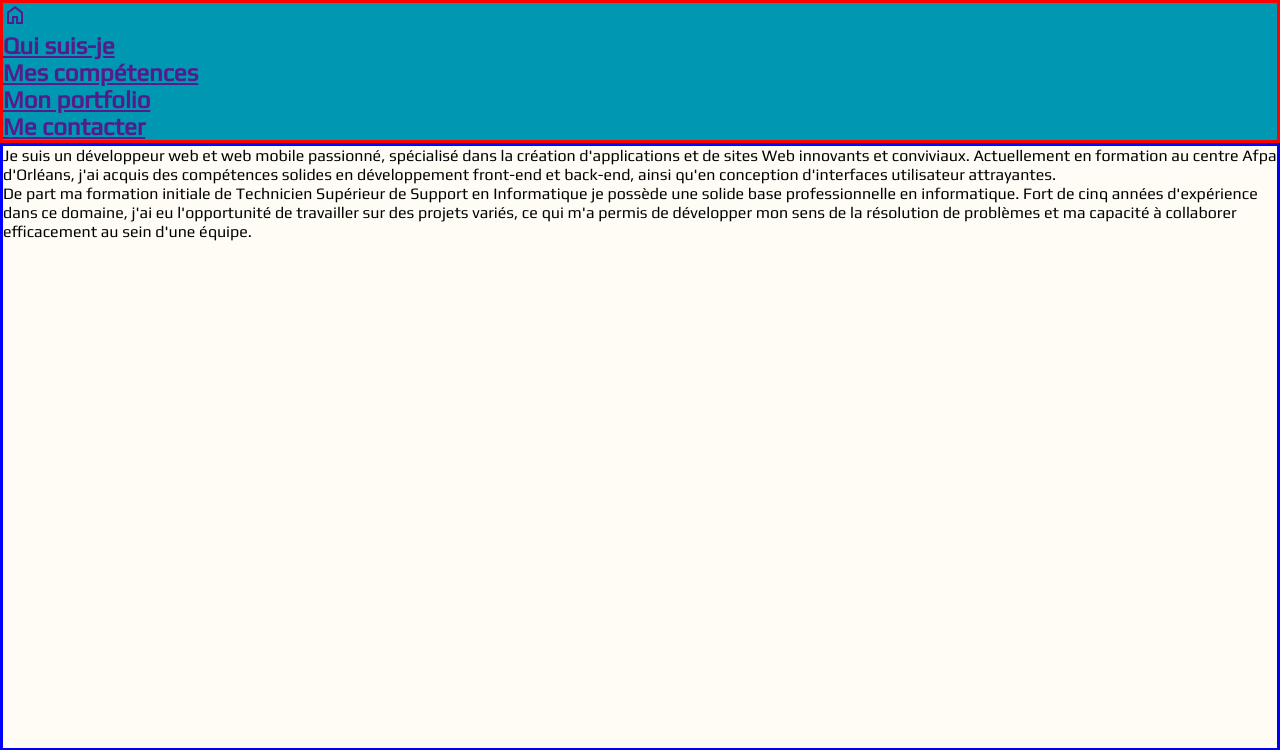
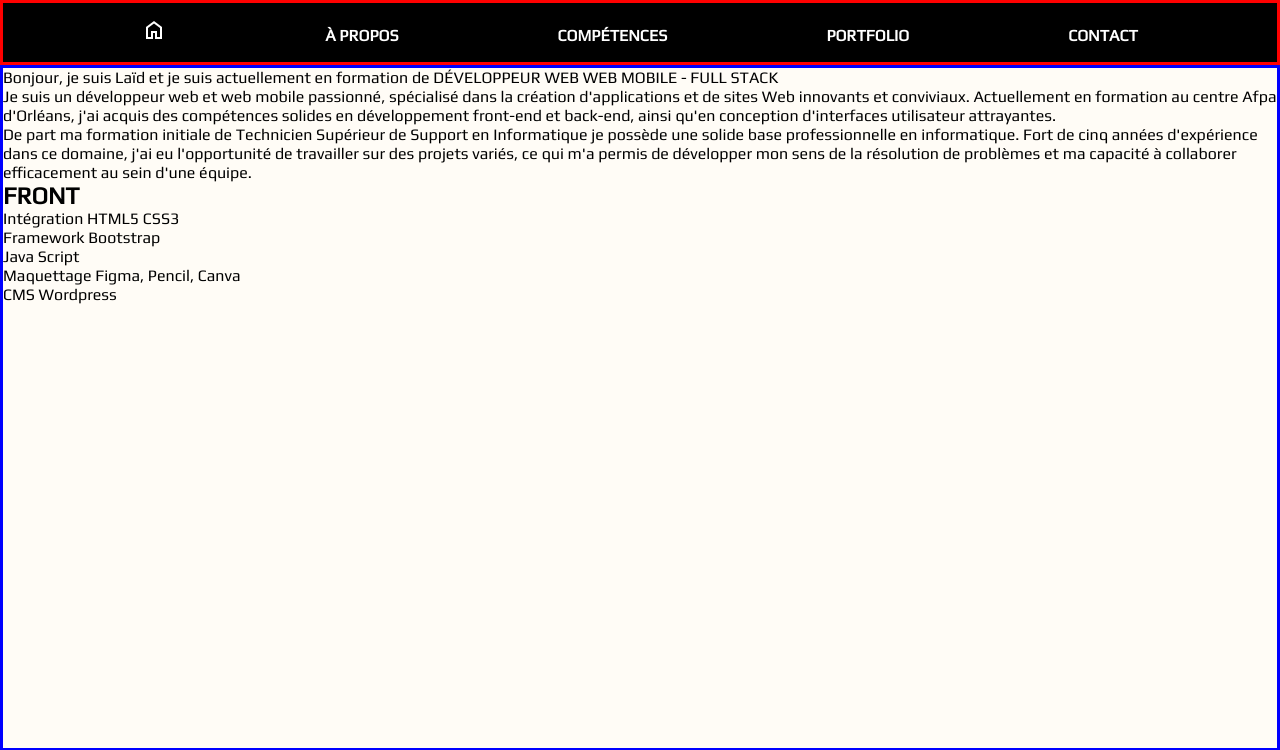
Before and after one commit to Ashkade/CV_PHP, a PHP site: page / in a window 1280 px wide. Shown: the top 750 px of the page. Run offline with PHP 8.4, Linux system fonts and the light colour scheme; some web fonts are replaced.

Commit message:
ajout contenu main modification header

```diff
--- a/Header/header.php
+++ b/Header/header.php
@@ -2,11 +2,11 @@
 
 <nav>
 
-    <h1><a href=""><span class="material-symbols-outlined">home</span></a></h1>
-    <h1><a href="">Qui suis-je</a></h1>
-    <h1><a href="">Mes compétences</a></h1>
-    <h1><a href="">Mon portfolio</a></h1>
-    <h1><a href="">Me contacter</a></h1>
+    <h1><a href="#"><span class="material-symbols-outlined">home</span></a></h1>
+    <h1><a href="#">À PROPOS</a></h1>
+    <h1><a href="#">COMPÉTENCES</a></h1>
+    <h1><a href="#">PORTFOLIO</a></h1>
+    <h1><a href="#">CONTACT</a></h1>
 
 </nav>
 
--- a/Main/main.php
+++ b/Main/main.php
@@ -1,7 +1,21 @@
 <main>
 
+<div>
+    <p>Bonjour, je suis Laïd et je suis actuellement en formation de <span>DÉVELOPPEUR WEB WEB MOBILE - FULL STACK</span></p>
 
-<p>Je suis un développeur web et web mobile passionné, spécialisé dans la création d'applications et de sites Web innovants et conviviaux. Actuellement en formation au centre Afpa d'Orléans, j'ai acquis des compétences solides en développement front-end et back-end, ainsi qu'en conception d'interfaces utilisateur attrayantes.</p>
-<p>De part ma formation initiale de Technicien Supérieur de Support en Informatique je possède une solide base professionnelle en informatique. Fort de cinq années d'expérience dans ce domaine, j'ai eu l'opportunité de travailler sur des projets variés, ce qui m'a permis de développer mon sens de la résolution de problèmes et ma capacité à collaborer efficacement au sein d'une équipe.</p>
-
+</div>
+<div>
+    <p>Je suis un développeur web et web mobile passionné, spécialisé dans la création d'applications et de sites Web innovants et conviviaux. Actuellement en formation au centre Afpa d'Orléans, j'ai acquis des compétences solides en développement front-end et back-end, ainsi qu'en conception d'interfaces utilisateur attrayantes.</p>
+    <p>De part ma formation initiale de Technicien Supérieur de Support en Informatique je possède une solide base professionnelle en informatique. Fort de cinq années d'expérience dans ce domaine, j'ai eu l'opportunité de travailler sur des projets variés, ce qui m'a permis de développer mon sens de la résolution de problèmes et ma capacité à collaborer efficacement au sein d'une équipe.</p>
+</div>
+<div>
+    <h2>FRONT</h2>
+        <ul>
+            <li>Intégration HTML5 CSS3</li>
+            <li>Framework Bootstrap</li>
+            <li>Java Script</li>
+            <li>Maquettage Figma, Pencil, Canva</li>
+            <li>CMS Wordpress</li>
+        </ul>
+</div>
 </main>
--- a/Style/style.css
+++ b/Style/style.css
@@ -20,13 +20,30 @@ body{
 
 header{
     border: red solid;
-    background-color: RGB(0, 151, 178);
+    padding: 15px;
+    background-color: black;
 }
 
-nav div{
+nav {
   display: flex;
   flex-direction: row;
   justify-content: space-evenly;
+  align-items: center;
+}
+
+nav a{
+    font-size: 1rem;
+    text-decoration: none;
+    margin: 45px 25px;
+    padding: 10px;
+    background-color: black;
+    color: white;
+    border-radius: 10px;
+}
+
+nav a:hover{
+    background-color: white;
+    color: black;
 }
 
 main{
```
